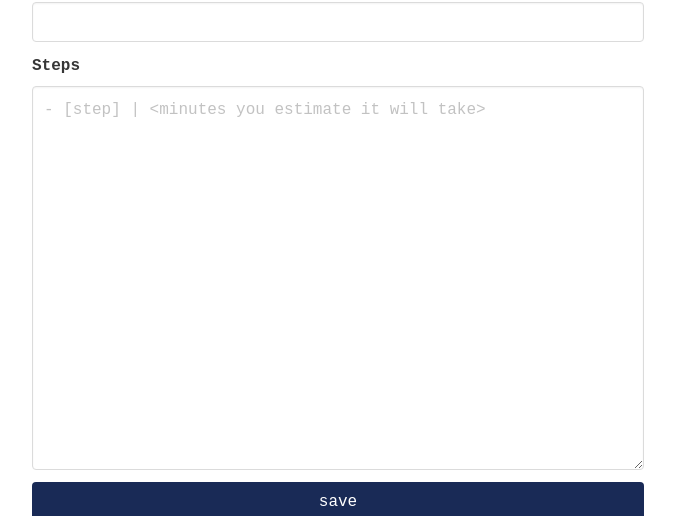
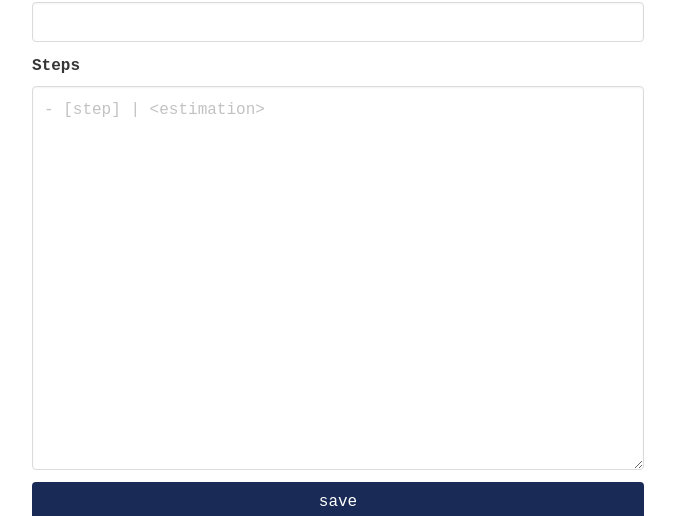
Before and after one commit to jcalixte/failwell, a Vue app: page /new-task in a window 1280 px wide. Shown: the part 300-816 px from the top of the page, without its empty margins (302-977 px from the left). Built offline with nearby package versions, Linux system fonts and the light colour scheme; a web font is replaced by a local one.

Commit message:
shorter placeholder

```diff
--- a/src/modules/task/components/StepInput.vue
+++ b/src/modules/task/components/StepInput.vue
@@ -38,7 +38,7 @@ const stepsTextarea = computed({
         v-model="stepsTextarea"
         rows="15"
         class="textarea"
-        placeholder="- [step] | <minutes you estimate it will take>"
+        placeholder="- [step] | <estimation>"
       ></textarea>
     </div>
   </div>
```
